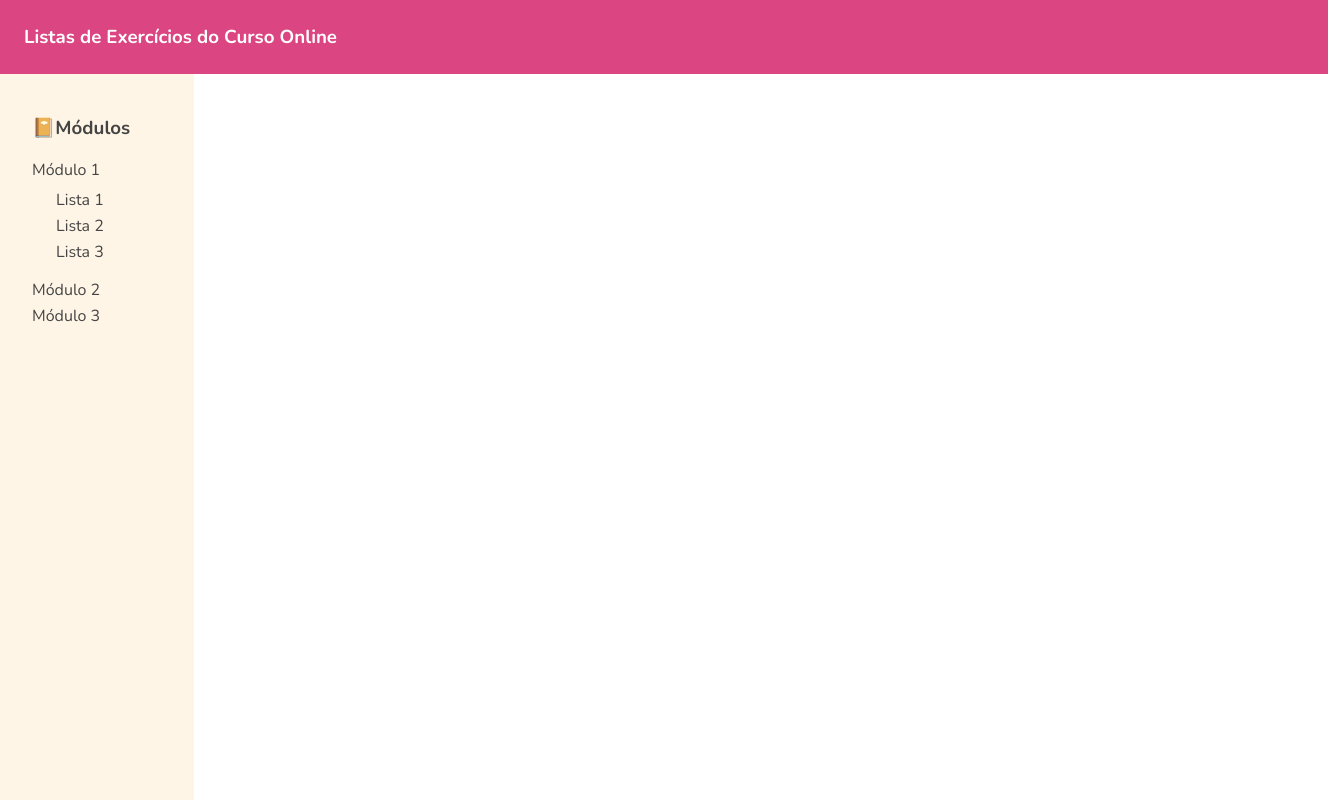
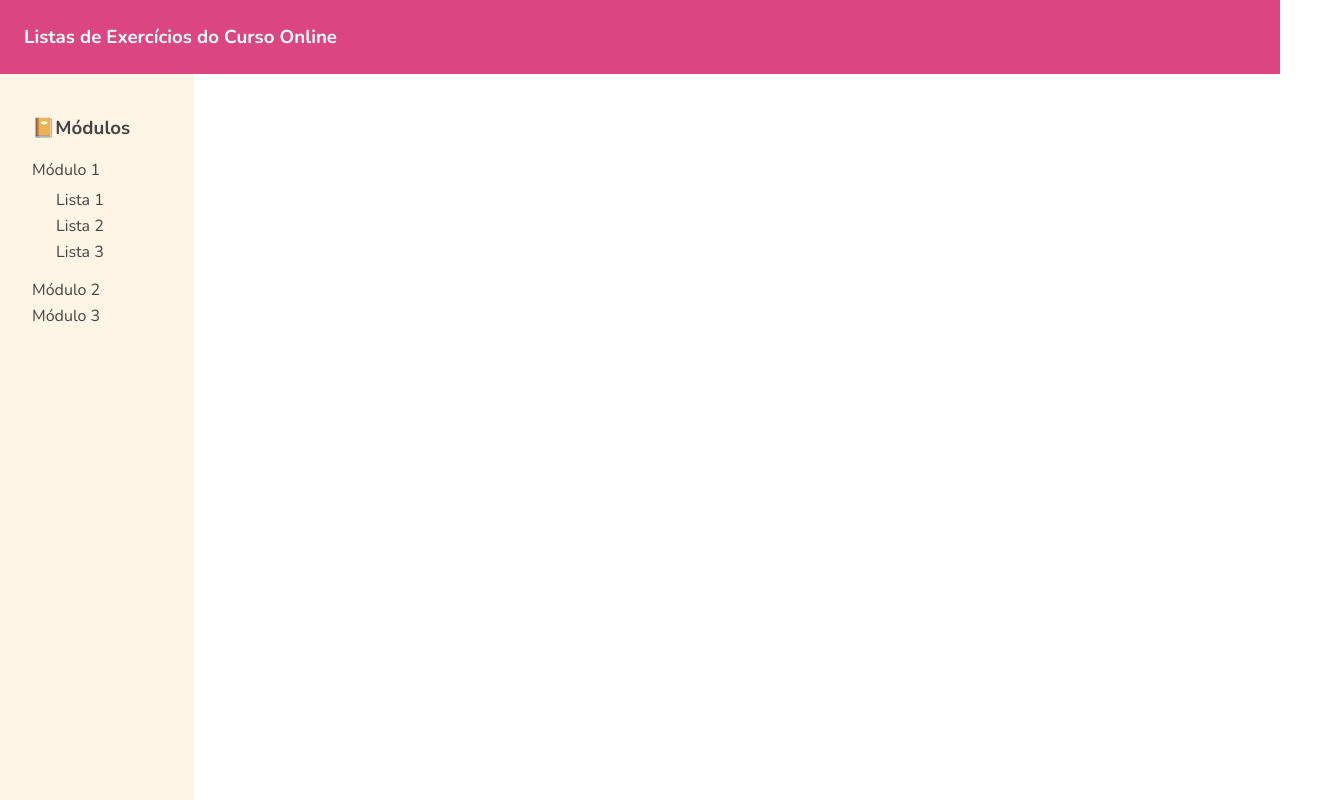
Before and after one commit to andrebnf/nt-listas-excc, a Next.js app: page / in a window 1280 px wide. Shown: the whole page, 1328 px wide, since content can reach past the window. Built offline with nearby package versions, Linux system fonts and the light colour scheme.

Commit message:
fixed header overflow

```diff
--- a/styles/global.ts
+++ b/styles/global.ts
@@ -3,7 +3,7 @@ import { createGlobalStyle } from 'styled-components';
 export const GlobalStyle = createGlobalStyle`
   html,
   body {
-  padding: 0;
+    padding: 0;
     margin: 0;
     font-family: ${props => props.theme.fonts.primary},
         -apple-system, BlinkMacSystemFont, Segoe UI, Roboto, Oxygen,
@@ -13,4 +13,8 @@ export const GlobalStyle = createGlobalStyle`
   h1, h2, h3, h4, h5, h6, p, label, legend, ol, ul, table {
     color: ${props => props.theme.colors.text}
   }
+
+  body * {
+    box-sizing: border-box;
+  }
 `;
```
